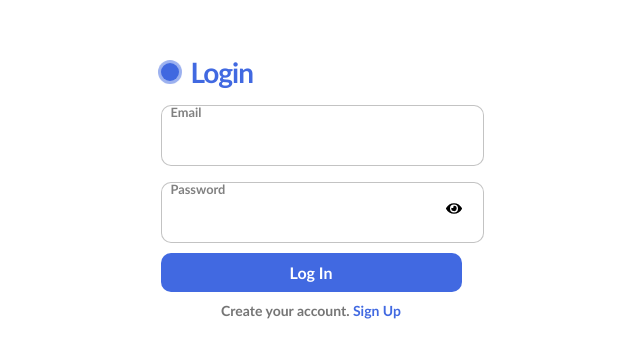
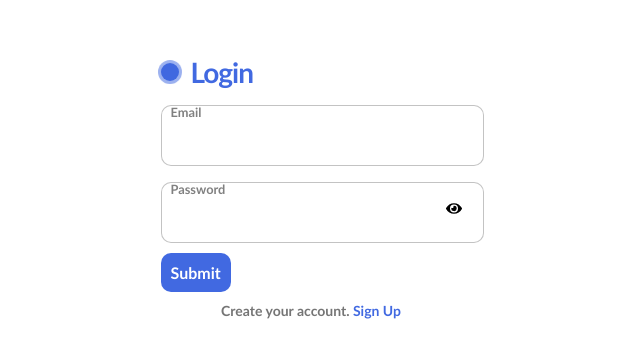
Before and after one commit to suryansh2206/EaseMyHood, a React (Create React App) app: page /signin in a window 1280 px wide. Shown: the part 213-570 px from the top of the page, without its empty margins (329-969 px from the left). Built offline with nearby package versions, Linux system fonts and the light colour scheme.

Commit message:
ui improvements(button fixed)

```diff
--- a/src/components/authentication/login.js
+++ b/src/components/authentication/login.js
@@ -6,7 +6,7 @@ import { FaEye, FaEyeSlash } from "react-icons/fa";
 const Login = () => {
   const [showPassword, setShowPassword] = useState(false);
   const [password, setPassword] = useState("");
-//   const [confirmPassword, setConfirmPassword] = useState("");
+  //   const [confirmPassword, setConfirmPassword] = useState("");
 
   const togglePasswordVisibility = () => {
     setShowPassword(!showPassword);
@@ -87,7 +87,9 @@ const Login = () => {
           </span>
         </label> */}
 
-        <button className={classes.submit}>Log In</button>
+        <div className={classes.submitContainer}>
+          <button className={classes.submit}>Submit</button>
+        </div>
         <p className={classes.signin}>
           Create your account. <NavLink to="/signup">Sign Up</NavLink>
         </p>
--- a/src/components/authentication/login.module.css
+++ b/src/components/authentication/login.module.css
@@ -155,3 +155,11 @@
   transform: translateY(-50%);
   cursor: pointer;
 }
+
+.submit-container {
+    display: flex;
+    justify-content: center; /* Horizontally center the button */
+    margin-top: 20px; /* Adjust the margin as needed */
+    /* margin-left: 20px; */
+    /* left: 50%; */
+  }
--- a/src/components/authentication/register.js
+++ b/src/components/authentication/register.js
@@ -87,7 +87,9 @@ const Register = () => {
           </span>
         </label>
 
-        <button className={classes.submit}>Submit</button>
+        <div className={classes.submitContainer}>
+          <button className={classes.submit}>Submit</button>
+        </div>
         <p className={classes.signin}>
           Already have an account? <NavLink to="/signin">Sign In</NavLink>
         </p>
--- a/src/components/authentication/register.module.css
+++ b/src/components/authentication/register.module.css
@@ -155,3 +155,11 @@
   transform: translateY(-50%);
   cursor: pointer;
 }
+
+.submit-container {
+  display: flex;
+  justify-content: center; /* Horizontally center the button */
+  margin-top: 20px; /* Adjust the margin as needed */
+  /* margin-left: 20px; */
+  /* left: 50%; */
+}
```
